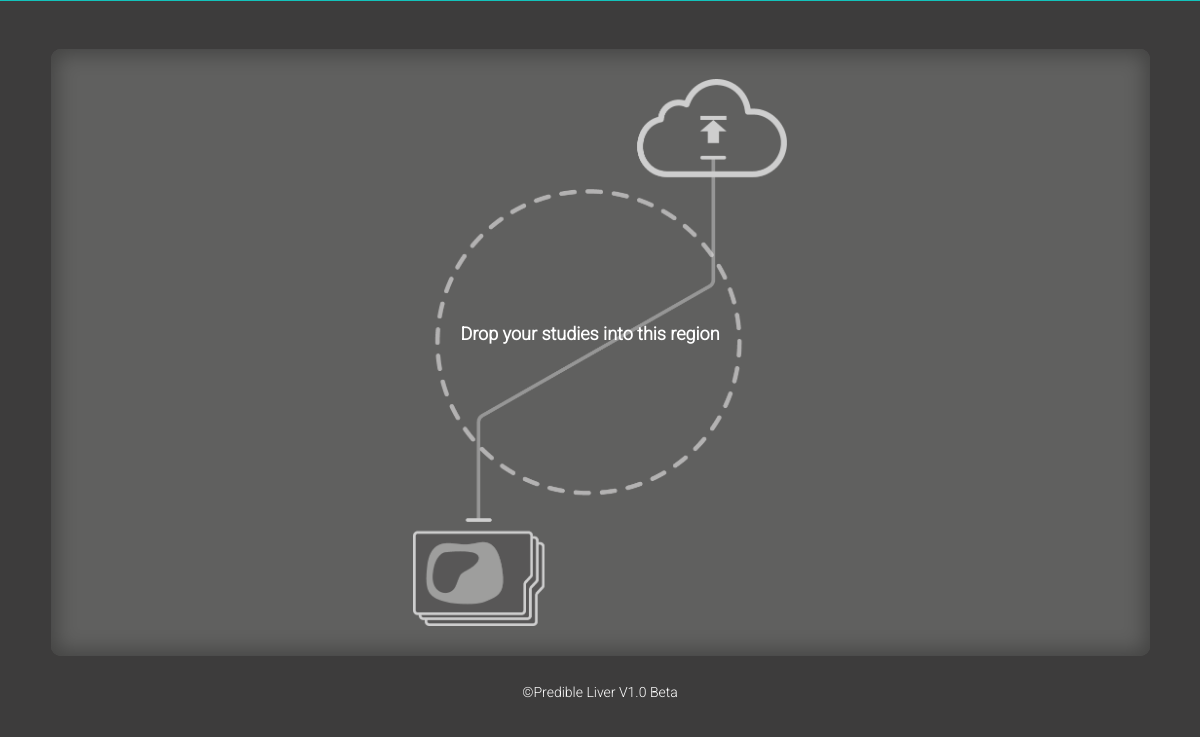
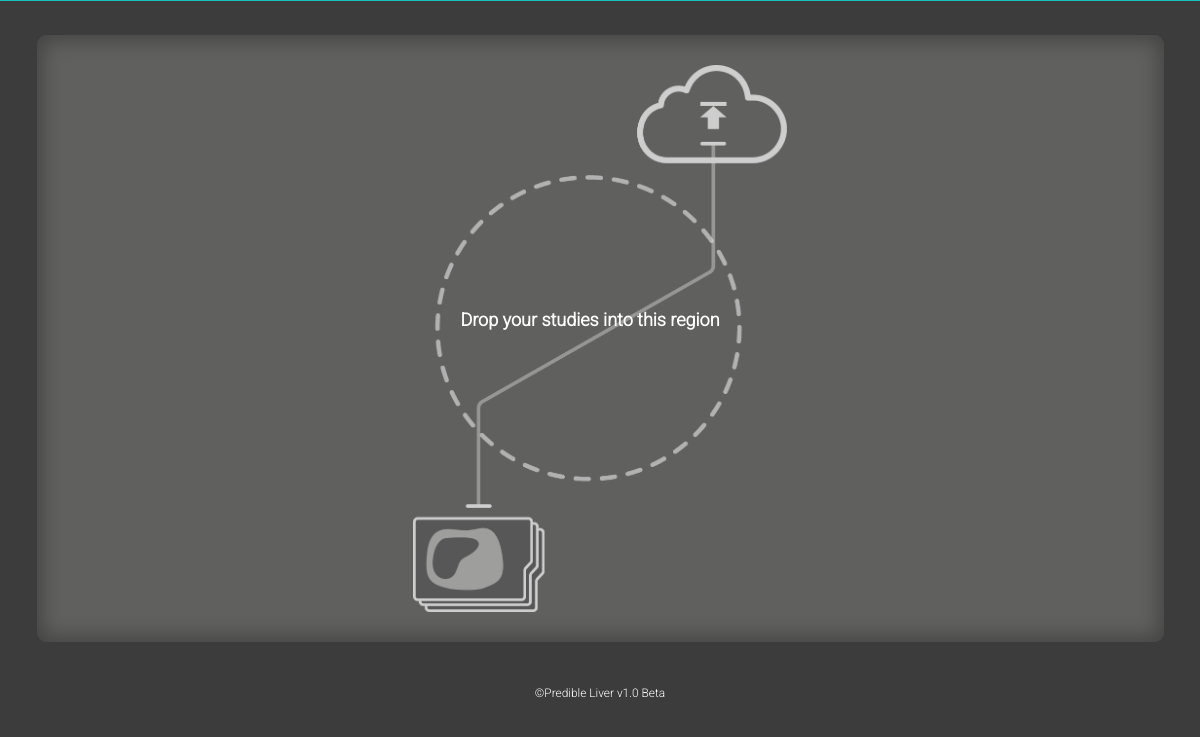
Before and after one commit to vineethsurabhi/Pacs, an Electron app: page config.html in a window 1200 px wide. Shown: the part 91-828 px from the top of the page. Drawn offline with nearby package versions, Linux system fonts and the light colour scheme.

Commit message:
Footer font size changed

```diff
--- a/config.html
+++ b/config.html
@@ -71,7 +71,7 @@
             <div class="sixteen wide column" style="height:100%;">
                 <div class="ui grid" style="height:100%;">
                     <div class="ui row" style="height:calc(100% - 11%);">
-                        <div class="sixteen wide column" class="DropParent" style="height:100%;margin: 1em;">
+                        <div class="sixteen wide column" class="DropParent" style="height:100%;margin-bottom: 1.5em;">
                             <!-- <center><img src="images/logo_text.png" /></center> -->
                             <div class="dropZoneContainer" style="height:100%">
                                 <input type="file" id="drop_zone" class="FileUpload" webkitdirectory/>
@@ -93,8 +93,8 @@
             </div>
         </div>
     </div>
-    <div class="ui container" style="  position: absolute;right: 0;bottom: 0;left: 0;padding: 1em;padding-bottom:0.5em;color: white;text-align: center;">
-        &copy;Predible Liver V1.0 Beta
+    <div class="ui container" style="  position: absolute;right: 0;bottom: 0;left: 0;padding: 1em;padding-bottom:0.5em;color: white;text-align: center;font-size:0.85em">
+        &copy;Predible Liver v1.0 Beta
     </div>
     <!--script type="text/javascript" src="./js/config.js"></script-->
     <script type="text/javascript" src="./js/dropzone.js"></script>
```
Also changed, not shown: index.html (+9 -4 lines), success.html (+2 -2 lines).
